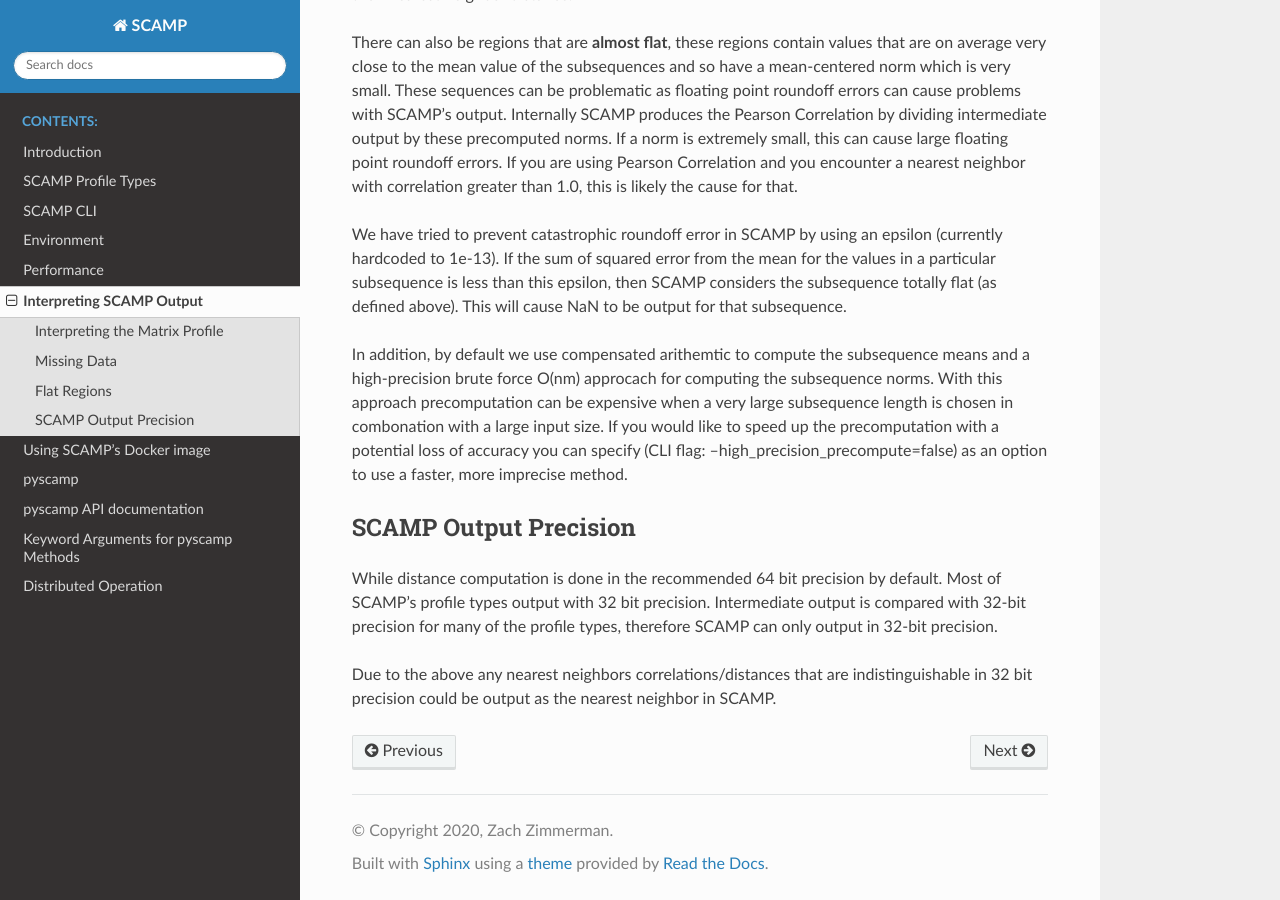
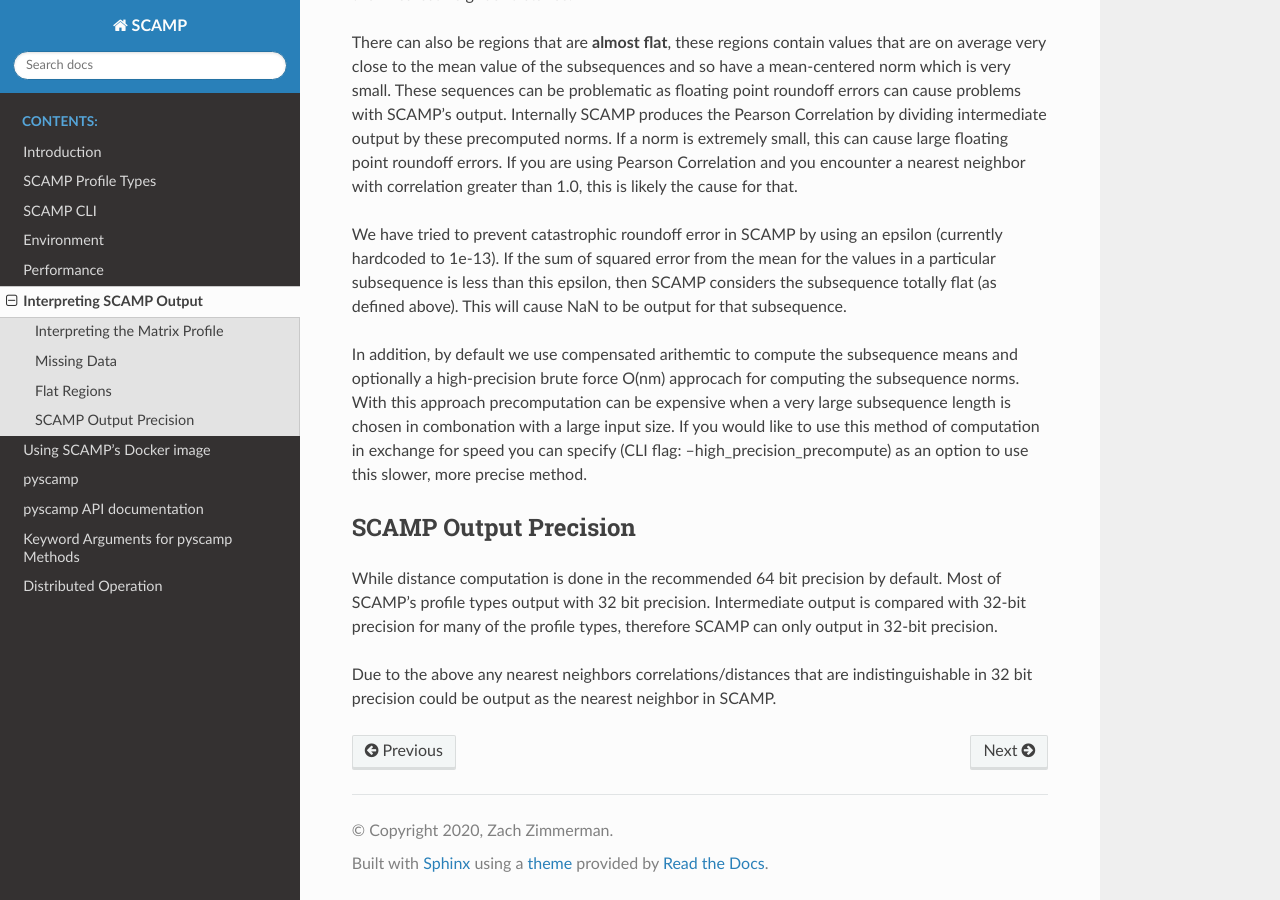
Before and after one commit to zpzim/SCAMP, a Sphinx documentation site: the page built from docs/source/interpreting_output.rst, in a window 1280 px wide and 900 px high, scrolled down 849 px. Built offline with Sphinx 7.4.7 and the Read the Docs theme 2.0.0, drawn with Linux system fonts in a browser that asks for light colours.

Commit message:
Fix out of date documentation of --high_precision_precompute CLI flag

```diff
--- a/docs/source/interpreting_output.rst
+++ b/docs/source/interpreting_output.rst
@@ -26,7 +26,7 @@ There can also be regions that are **almost flat**, these regions contain values
 
 We have tried to prevent catastrophic roundoff error in SCAMP by using an epsilon (currently hardcoded to 1e-13). If the sum of squared error from the mean for the values in a particular subsequence is less than this epsilon, then SCAMP considers the subsequence totally flat (as defined above). This will cause NaN to be output for that subsequence.
 
-In addition, by default we use compensated arithemtic to compute the subsequence means and a high-precision brute force O(nm) approcach for computing the subsequence norms. With this approach precomputation can be expensive when a very large subsequence length is chosen in combonation with a large input size. If you would like to speed up the precomputation with a potential loss of accuracy you can specify (CLI flag: --high_precision_precompute=false) as an option to use a faster, more imprecise method.
+In addition, by default we use compensated arithemtic to compute the subsequence means and optionally a high-precision brute force O(nm) approcach for computing the subsequence norms. With this approach precomputation can be expensive when a very large subsequence length is chosen in combonation with a large input size. If you would like to use this method of computation in exchange for speed you can specify (CLI flag: --high_precision_precompute) as an option to use this slower, more precise method.
 
 SCAMP Output Precision
 **********************
```
